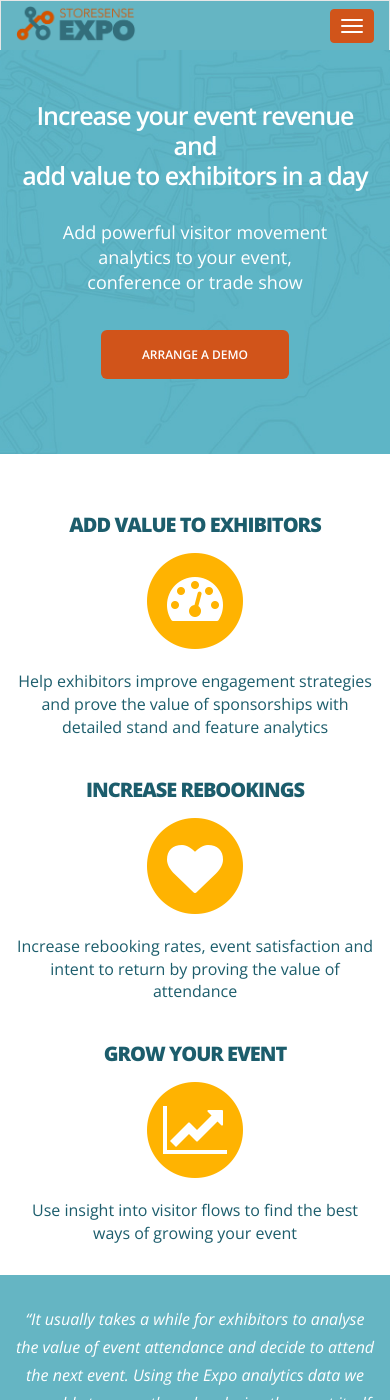
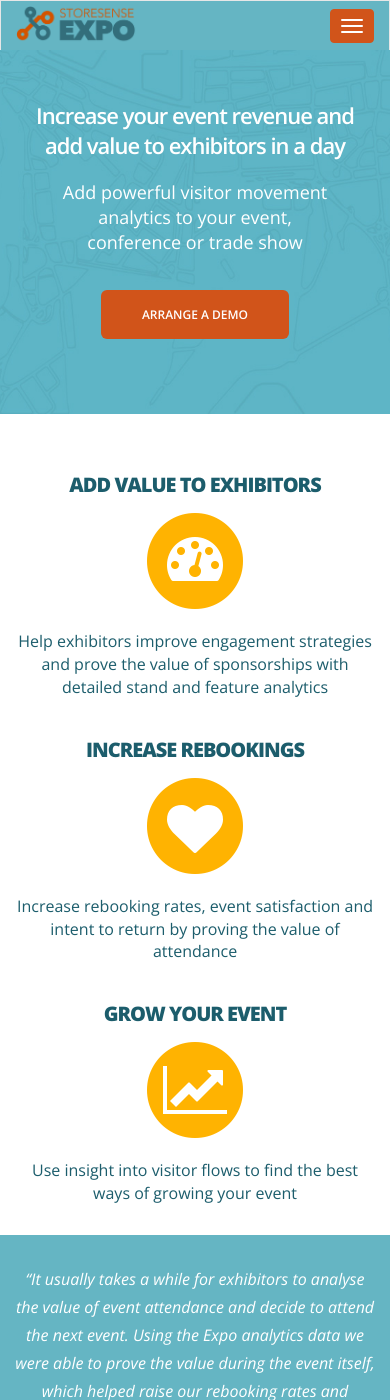
Before and after one commit to storesense/web-expoanalytics, a Jekyll site: the page built from index.html, in a window 390 px wide and 1400 px high. Built offline with Jekyll 4.4.1, drawn with Linux system fonts in a browser that asks for light colours.

Commit message:
minor intor-heading tweak to prevent breaking on small screens

```diff
--- a/css/expo.css
+++ b/css/expo.css
@@ -11,9 +11,9 @@ header .intro-text {
 
 header .intro-text .intro-heading {
     font-weight: 600;
-    font-size: 25px;
+    font-size: 22px;
     line-height: 30px;
-    margin-bottom: 30px;
+    margin-bottom: 20px;
     letter-spacing: -1px;
 }
 
```
